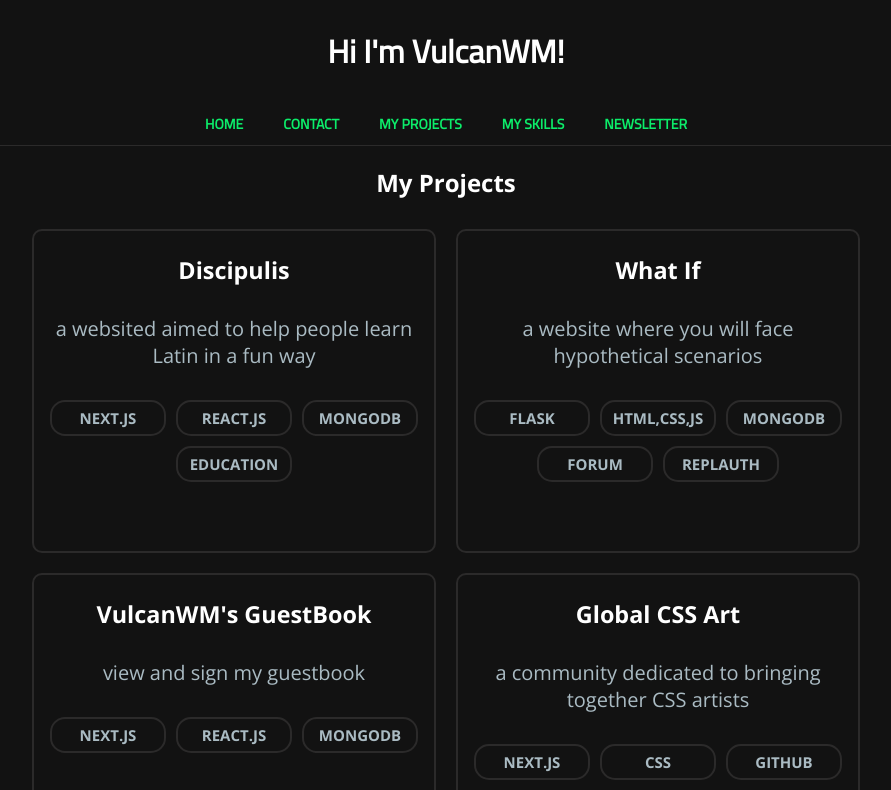
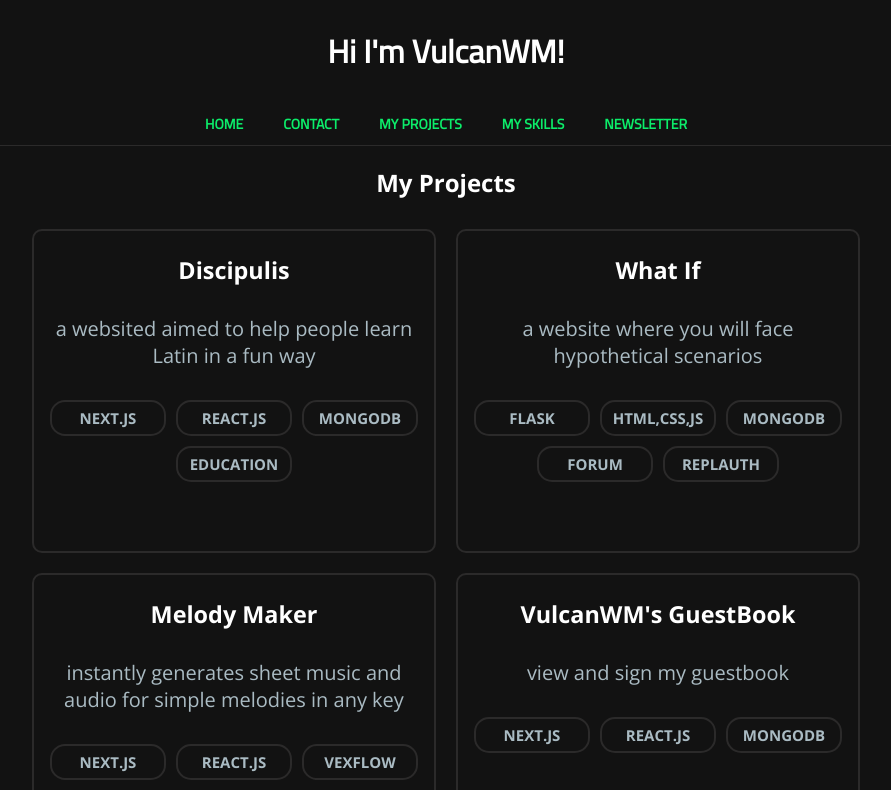
Before and after one commit to VulcanWM/vulcanwm, a Next.js app: page /projects in a window 1280 px wide. Shown: the top 790 px of the page, without its empty margins (194-1085 px from the left). Built offline with nearby package versions, Linux system fonts and the light colour scheme.

Commit message:
add melody maker to projects

```diff
--- a/lists/projects.js
+++ b/lists/projects.js
@@ -8,6 +8,11 @@ export const projects = {
     "Link": "https://what-if.vulcanwm.repl.co",
     "Desc": "a website where you will face hypothetical scenarios",
     "Tags": ["Flask", "HTML,CSS,JS", "MongoDB", "Forum", "ReplAuth"]
+  },
+  "Melody Maker": {
+    "Link": "https://melody-maker-theta.vercel.app/",
+    "Desc": "instantly generates sheet music and audio for simple melodies in any key",
+    "Tags": ["Next.js", "React.js", "VexFlow", "Tone.js"]
   },
   "VulcanWM's GuestBook": {
     "Link": "https://vulcanwm-guestbook.vercel.app/",
```
